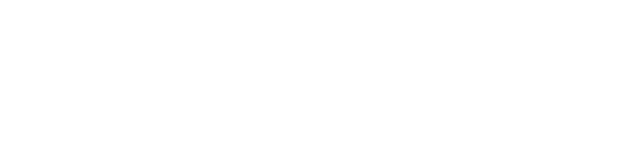
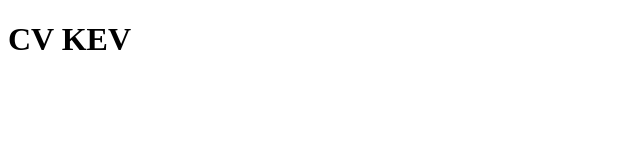
Before and after one commit to KevinVanDerSchans/w1exCV-kevin-schans, a plain HTML site: page index.html in a window 1280 px wide. Shown: the whole page, without its empty margins (0-640 px from the left). Drawn offline with Linux system fonts and the light colour scheme.

Commit message:
Add h1 with title document in html file

```diff
--- a/index.html
+++ b/index.html
@@ -12,6 +12,12 @@
 </head>
 
 <body>
+  <header>
+    <h1>CV KEV</h1>
+  </header>
+
+
+
 
 </body>
 
```
